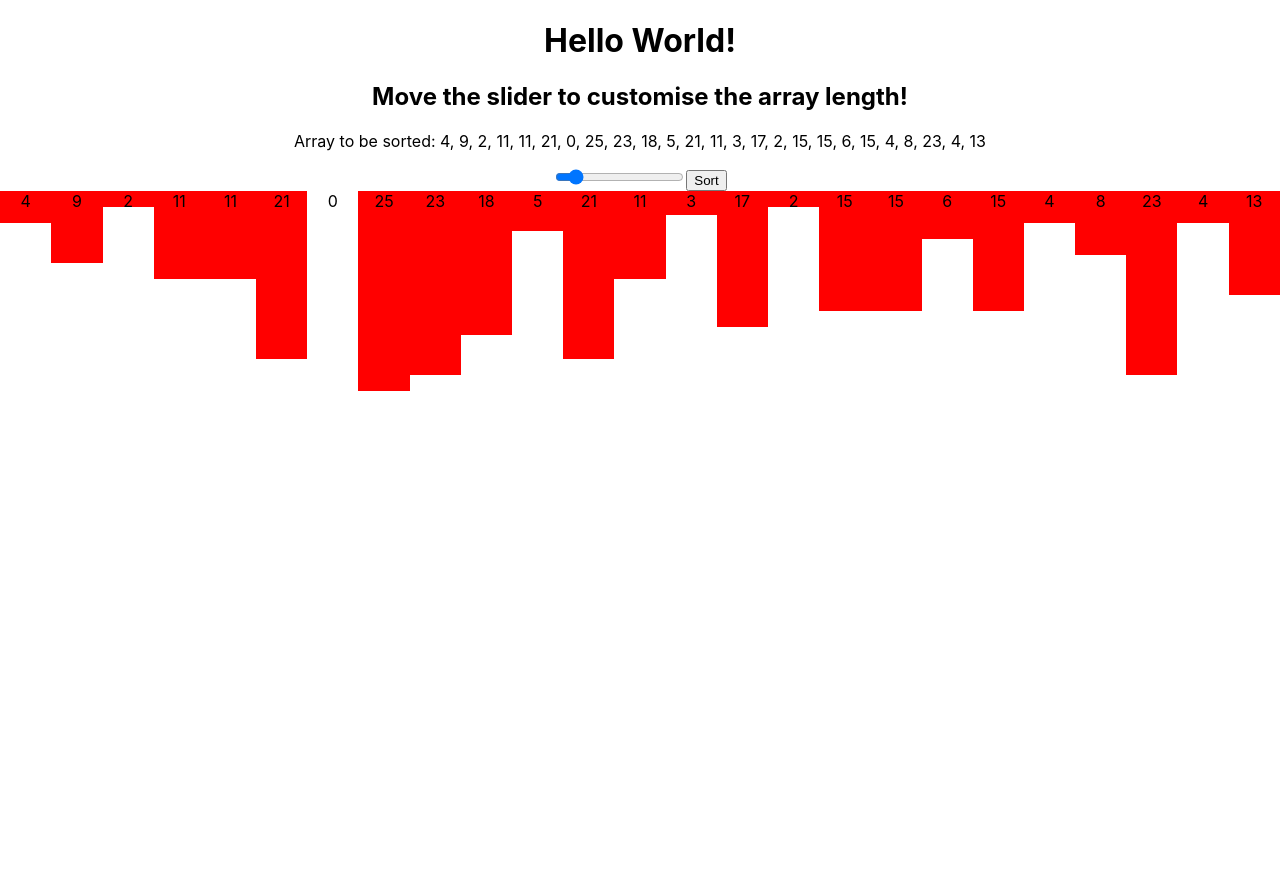
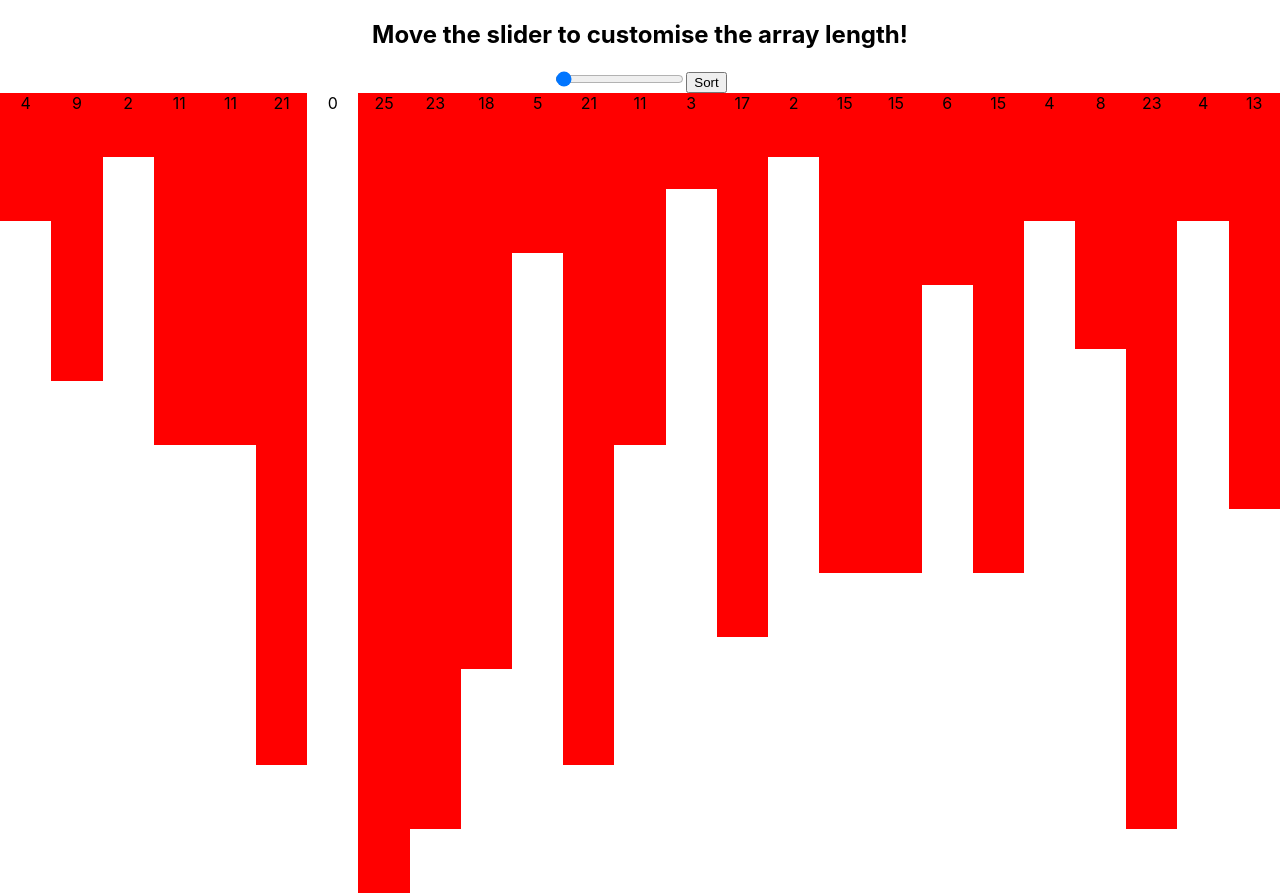
Before and after one commit to ForTheOnesThere/sorting-visual, a React (Create React App) app: page / in a window 1280 px wide. Before the commit the page ends 800 px from the top, so only its background shows below. Built offline with nearby package versions, Linux system fonts and the light colour scheme.

Commit message:
Extra styling and code cleanup

```diff
--- a/src/App.css
+++ b/src/App.css
@@ -1,3 +1,12 @@
 .App {
   text-align: center;
 }
+
+.bar {
+  display: inline-block;
+  background-color: red;
+}
+
+.highlight {
+  background-color: blue;
+}
--- a/src/App.tsx
+++ b/src/App.tsx
@@ -19,16 +19,10 @@ function App() {
 
   return (
     <div className="App">
-      <h1>Hello World!</h1>
       <h2>Move the slider to customise the array length!</h2>
-      <p>
-        Array to be sorted: {toSort.join(', ')}
-      </p>
-      <input type="range" onChange={(event) => setArrayLength(Number(event.target.value))} id="slider" defaultValue="20" min="10" max="100"/>
+      <input type="range" onChange={(event) => setArrayLength(Number(event.target.value))} id="slider" defaultValue="20" min="10" max="1000"/>
       <button onClick={() => {setToSort(quickSort(toSort))}}>Sort</button>
-
       <Bars toSort={toSort} />
-
     </div>
   );
 }
--- a/src/components/Bars.tsx
+++ b/src/components/Bars.tsx
@@ -13,7 +13,7 @@ const Bars = (props: BarProps) => {
     <div id={'bar-list'}>
       {toSort.map(( value , i) => {
         return (
-          <div key={i} style={{display: 'inline-block', height: `${value}vh`, width: `${(100/toSort.length)}vw`, backgroundColor: 'red'}}>{value}</div>
+          <div key={i} className={'bar'} style={{height: `${(value/toSort.length)*100}vh`, width: `${(100/toSort.length)}vw`}}>{value}</div>
         )
       })}
     </div>
--- a/src/functions.tsx
+++ b/src/functions.tsx
@@ -16,40 +16,32 @@ export const randomiseArray = (input: number[]): number[] => {
   return input
 }
 
+const swap = (i: number, j: number, array: number[]): void => {
+  let temp = array[j]
+  array[j] = array[i]
+  array[i] = temp
+  return
+}
+
 export const quickSort = (array: number[]): number[] => {
 
 if (!array.length) {return array}
 
   let pivot = array[array.length-1]
-  //console.log('pivot: ', pivot)
-
   let i = -1
-  let temp: number
 
   for (let j=0; j<array.length-1; j++){
-
-
     if (array[j] <= pivot) {
       i++
-      //console.log(i)
-      temp = array[j]
-      array[j] = array[i]
-      array[i] = temp
-      //console.log('swapped ', array[i], ' and ', array[j])
+      swap(i, j, array)
     }
-    //console.log(j, array)
-
 }
 
-    array.splice(i+1, 0, pivot)
-    array.pop()
+  array.splice(i+1, 0, pivot)
+  array.pop()
 
-    let left = array.slice(0,i+1)
-    let right = array.slice(i+2, array.length)
-    //console.log('smaller array is: ', left)
-    //console.log('larger array is: ', right)
+  let left = array.slice(0,i+1)
+  let right = array.slice(i+2, array.length)
 
-  //console.log(quickSort(left).concat(pivot, quickSort(right)))
   return quickSort(left).concat(pivot, quickSort(right))
-
 }
```
Also changed, not shown: 1 other file (tests, documents, lock files or other folders).
